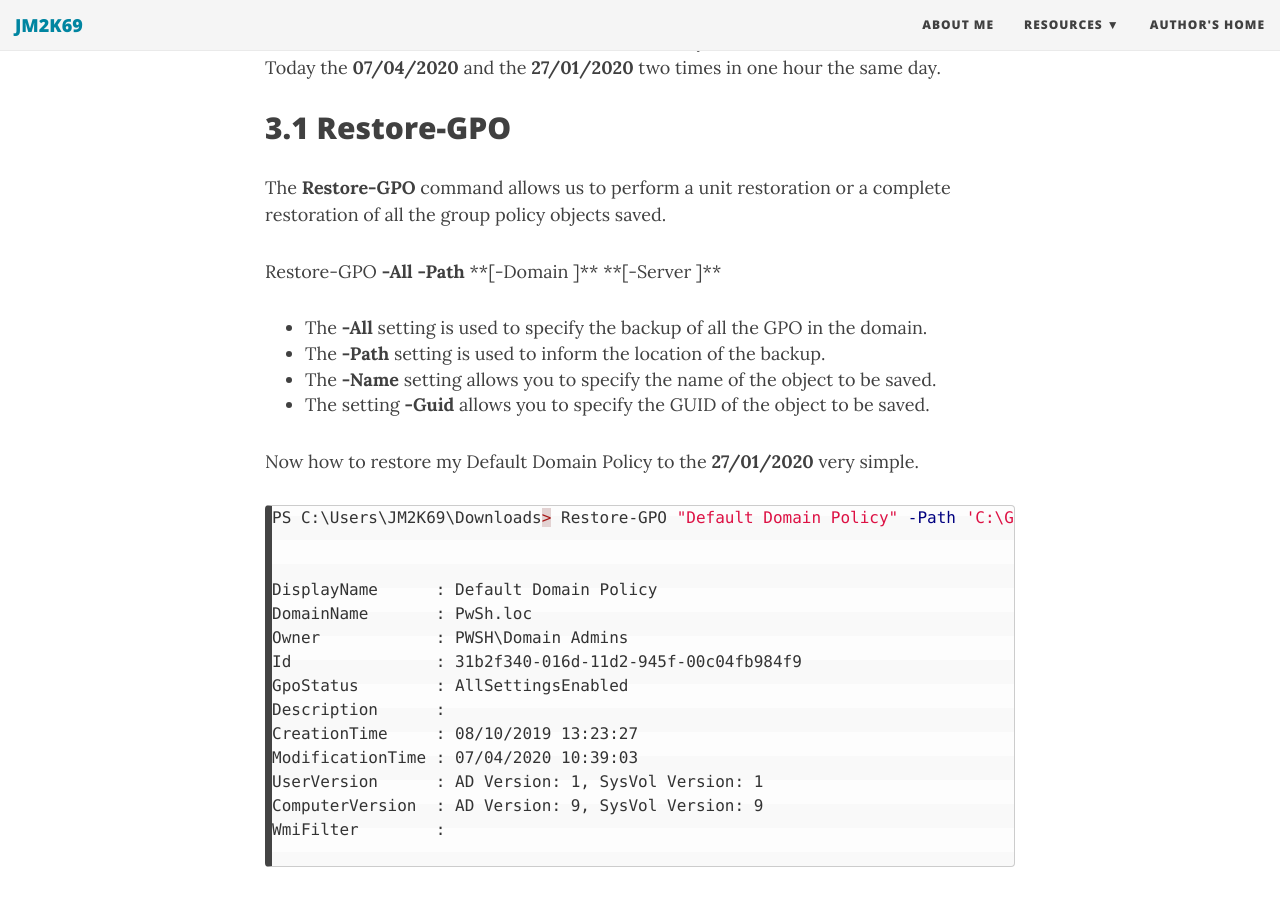
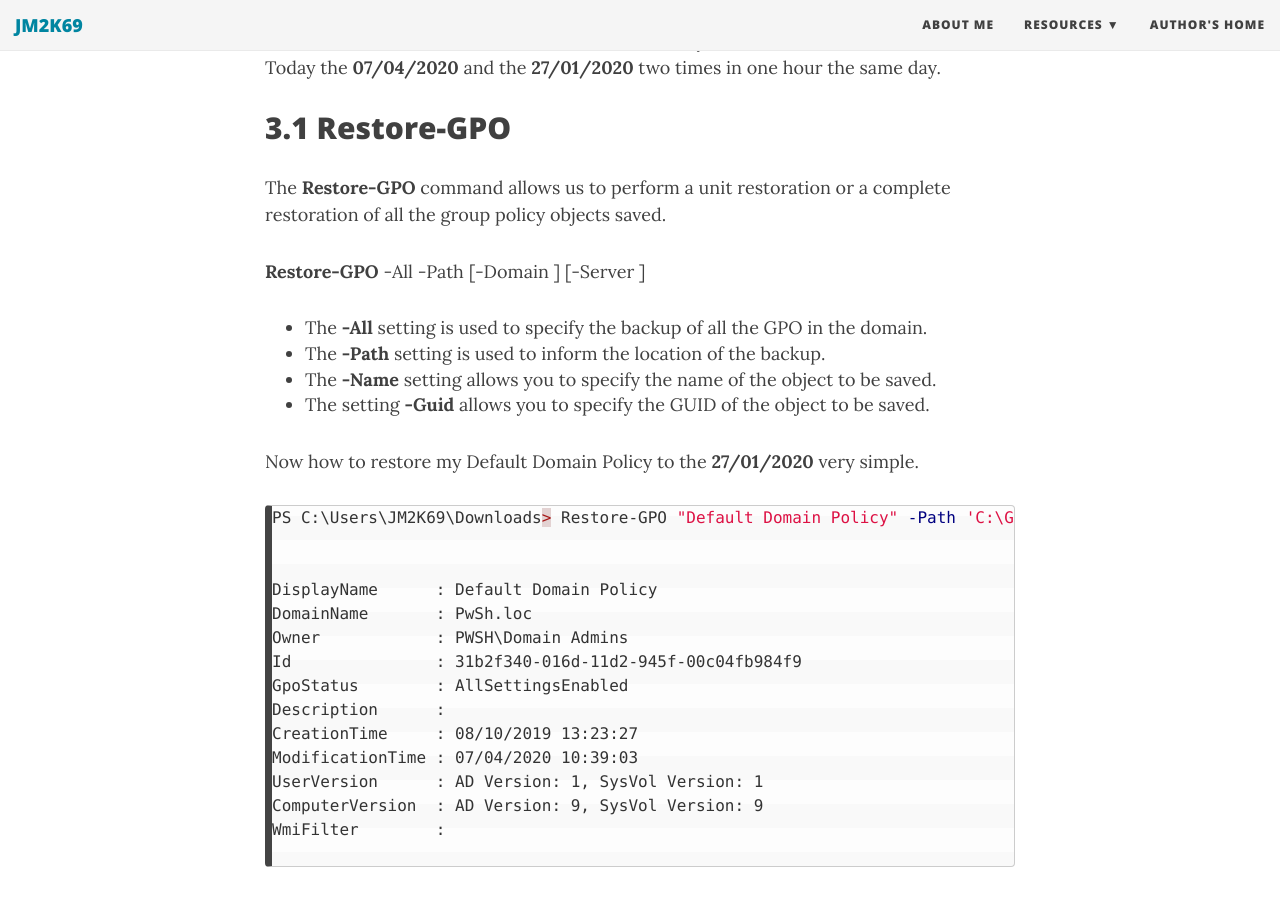
Before and after one commit to JM2K69/JM2K69.github.io, a Jekyll site: the page built from _posts/2020-04-07-GPO from zero to hero - How to backup GPO.md, in a window 1280 px wide and 900 px high, scrolled down 7714 px. Built offline with Jekyll 4.4.1, drawn with Linux system fonts in a browser that asks for light colours; nearby versions of some CDN libraries.

```diff
--- a/_posts/2020-04-07-GPO from zero to hero - How to backup GPO.md
+++ b/_posts/2020-04-07-GPO from zero to hero - How to backup GPO.md
@@ -156,7 +156,7 @@ In this folder we view that the Default Domain Policy has been modified Three ti
 
 The **Restore-GPO** command allows us to perform a unit restoration or a complete restoration of all the group policy objects saved.
 
-Restore-GPO **-All** **-Path** <string> **[-Domain <string>]** **[-Server <string>]**
+**Restore-GPO** -All -Path <string> [-Domain <string>] [-Server <string>]
 
 * The **-All** setting is used to specify the backup of all the GPO in the domain.
 * The **-Path** setting is used to inform the location of the backup.
```
